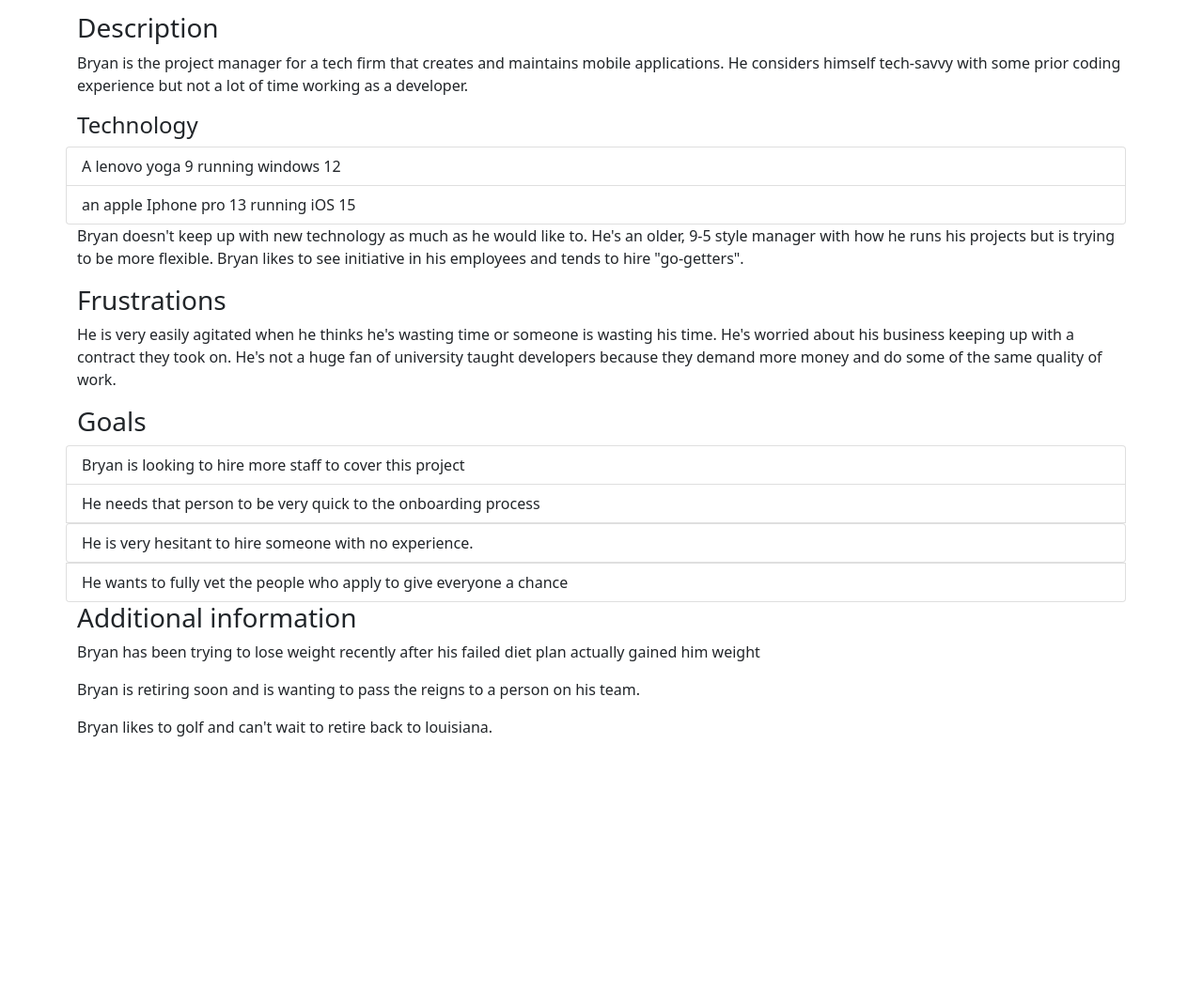
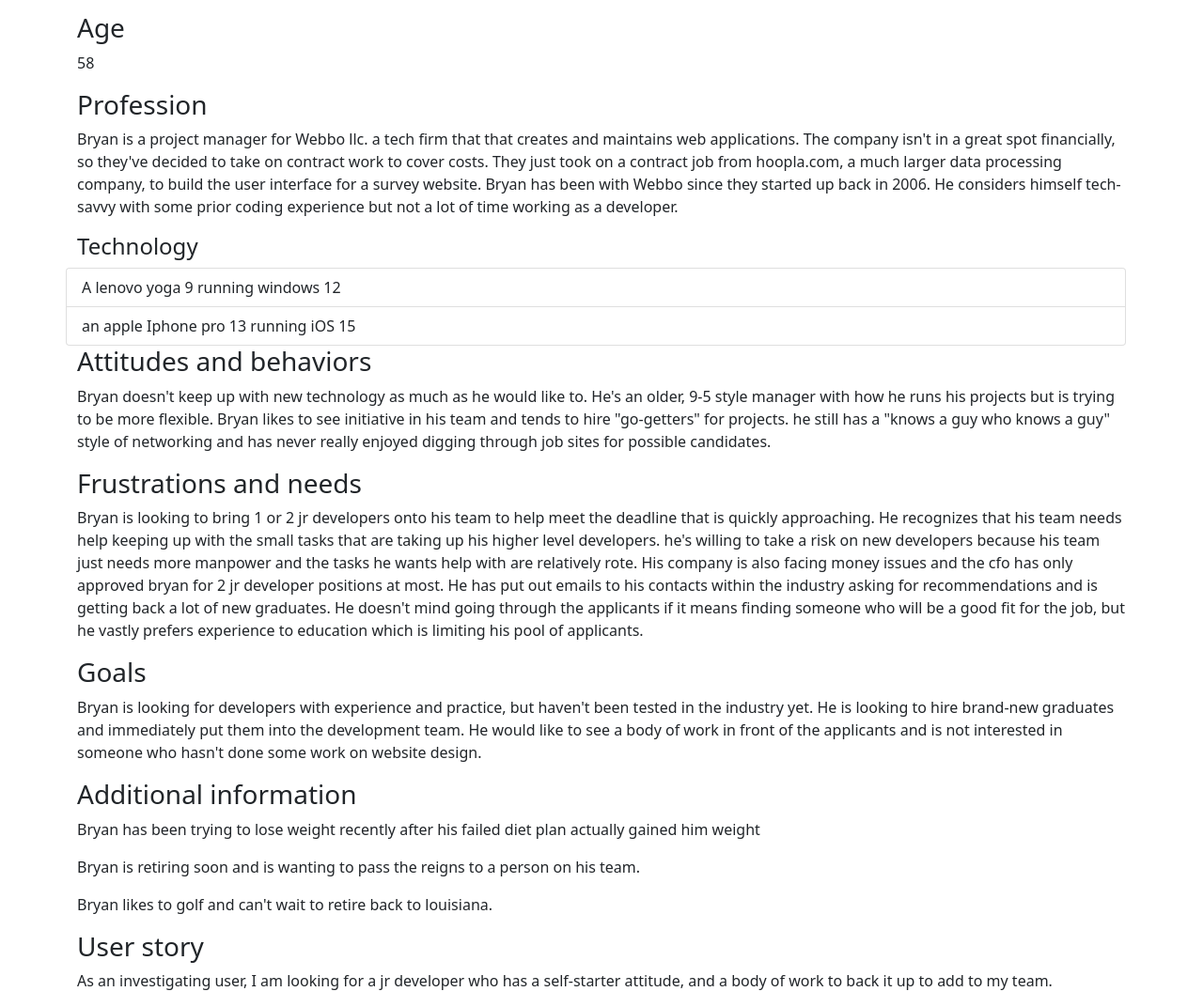
Before and after one commit to Nick-Rockford/deepdive-pwp, a plain HTML site: page public_html/documentation/milestone-1.html in a window 1280 px wide. Shown: the part 702-1774 px from the top of the page at 94% size. Before the commit the page ends 1504 px from the top, so only its background shows below. Drawn offline with nearby package versions, Linux system fonts and the light colour scheme.

Commit message:
added details to meet expectations and feedback on what needed more work.

```diff
--- a/public_html/documentation/milestone-1.html
+++ b/public_html/documentation/milestone-1.html
@@ -5,18 +5,21 @@
 	<meta charset="utf-8">
 	<meta name="viewport" content="width=device-width, initial-scale=1">
 	<!-- Bootstrap CSS -->
-	<link href="https://cdn.jsdelivr.net/npm/bootstrap@5.0.0/dist/css/bootstrap.min.css" rel="stylesheet" integrity="sha384-wEmeIV1mKuiNpC+IOBjI7aAzPcEZeedi5yW5f2yOq55WWLwNGmvvx4Um1vskeMj0" crossorigin="anonymous">
+	<link href="https://cdn.jsdelivr.net/npm/bootstrap@5.0.0/dist/css/bootstrap.min.css" rel="stylesheet"
+	      integrity="sha384-wEmeIV1mKuiNpC+IOBjI7aAzPcEZeedi5yW5f2yOq55WWLwNGmvvx4Um1vskeMj0" crossorigin="anonymous">
 	<title>Hello, world!</title>
 </head>
 <body>
 <!-- Bootstrap Bundle with Popper -->
-<script src="https://cdn.jsdelivr.net/npm/bootstrap@5.0.0/dist/js/bootstrap.bundle.min.js" integrity="sha384-p34f1UUtsS3wqzfto5wAAmdvj+osOnFyQFpp4Ua3gs/ZVWx6oOypYoCJhGGScy+8" crossorigin="anonymous"></script>
+<script src="https://cdn.jsdelivr.net/npm/bootstrap@5.0.0/dist/js/bootstrap.bundle.min.js"
+        integrity="sha384-p34f1UUtsS3wqzfto5wAAmdvj+osOnFyQFpp4Ua3gs/ZVWx6oOypYoCJhGGScy+8"
+        crossorigin="anonymous"></script>
 
 <div class="constainer-fluid"> <!--header-->
 	<div class="row">
-	<h1>Personal Webpage Milestone 1:</h1>
-	<h2>Purpose, Audience, Goal</h2>
-</div>
+		<h1>Personal Webpage Milestone 1:</h1>
+		<h2>Purpose, Audience, Goal</h2>
+	</div>
 </div><!--header-->
 <div class="container">
 
@@ -52,42 +55,45 @@
 	<div class="row"><!--name-->
 		<h3>Name</h3>
 		<p>Bryan Butterworth</p>
+		<h3>Age</h3>
+		<p>58</p>
 	</div><!--end of name-->
 	<div class="row"> <!--description-->
-		<h3>Description</h3>
-		<p>Bryan is the project manager for a tech firm that creates and maintains mobile applications. He considers himself
-			tech-savvy with some prior coding experience but not a lot of time working as a developer.</p>
+		<h3>Profession</h3>
+		<p>Bryan is a project manager for Webbo llc. a tech firm that that creates and maintains web applications. The
+			company isn't in a great spot financially, so they've decided to take on contract work to cover costs. They just
+			took on a contract job from hoopla.com, a much larger data processing company, to build the user interface for a
+			survey website. Bryan has been with Webbo since they started up back in 2006. He considers himself tech-savvy with
+			some prior coding experience but not a lot of time working as a developer. </p>
 		<h4>Technology </h4>
 		<ul class="list-group">
 			<li class="list-group-item">A lenovo yoga 9 running windows 12</li>
 			<li class="list-group-item">an apple Iphone pro 13 running iOS 15</li>
 		</ul>
+		<h3>Attitudes and behaviors</h3>
 		<p>Bryan doesn't keep up with new technology as much as he would like to. He's an older, 9-5 style manager with how
-			he runs his projects but is trying to be more flexible. Bryan likes to see initiative in his employees and tends to hire
-			"go-getters". </p>
+			he runs his projects but is trying to be more flexible. Bryan likes to see initiative in his team and tends to
+			hire "go-getters" for projects. he still has a "knows a guy who knows a guy" style of networking and has never
+			really enjoyed digging through job sites for possible candidates. </p>
 	</div><!--end of description-->
 	<div class="row"><!--frustrations-->
-		<h3>Frustrations</h3>
-		<p>He is very easily agitated when he thinks he's wasting time or someone is wasting his time. He's worried about his business keeping
-			up with a contract they took on. He's not a huge fan of university taught developers because they demand more money and do some of the same quality of work.</p>
+		<h3>Frustrations and needs</h3>
+		<p> Bryan is looking to bring 1 or 2 jr developers onto his team to help meet the deadline that is quickly approaching. He recognizes that his team needs help keeping up with the small tasks that are taking up his higher level developers. he's willing to take a risk on new developers because his team just needs more manpower and the tasks he wants help with are relatively rote. His company is also facing money issues and the cfo has only approved bryan for 2 jr developer positions at most. He has put out emails to his contacts within the industry asking for recommendations and is getting back a lot of new graduates. He doesn't mind going through the applicants if it means finding someone who will be a good fit for the job, but he vastly prefers experience to education which is limiting his pool of applicants. </p>
 	</div><!--end of frustrations-->
 	<div class="row"><!--Goals-->
 		<h3>Goals</h3>
-		<ul class="list-group">
-			<li class="list-group-item">Bryan is looking to hire more staff to cover this project</li>
-			<li class="list-group-item">He needs that person to be very quick to the onboarding process</li>
-			<ul class="list-group">
-				<li class="list-group-item">He is very hesitant to hire someone with no experience.</li>
-			</ul>
-			<li class="list-group-item">He wants to fully vet the people who apply to give everyone a chance</li>
-		</ul>
-
+		<p>Bryan is looking for developers with experience and practice, but haven't been tested in the industry yet. He is looking to hire brand-new graduates and immediately put them into the development team. He would like to see a body of work in front of the applicants and is not interested in someone who hasn't done some work on website design. </p>
 	</div><!--end of goals-->
 	<div class="row"><!--additional-info-->
-<h3>Additional information</h3>
+		<h3>Additional information</h3>
 		<p>Bryan has been trying to lose weight recently after his failed diet plan actually gained him weight</p>
 		<p>Bryan is retiring soon and is wanting to pass the reigns to a person on his team.</p>
 		<p>Bryan likes to golf and can't wait to retire back to louisiana.</p>
 	</div><!--end of additional info-->
+
+	<div class="row">
+		<h3>User story</h3>
+		<p>As an investigating user, I am looking for a jr developer who has a self-starter attitude, and a body of work to back it up to add to my team.</p>
+	</div>
 </div><!--End of persona Block-->
 </body>
```
